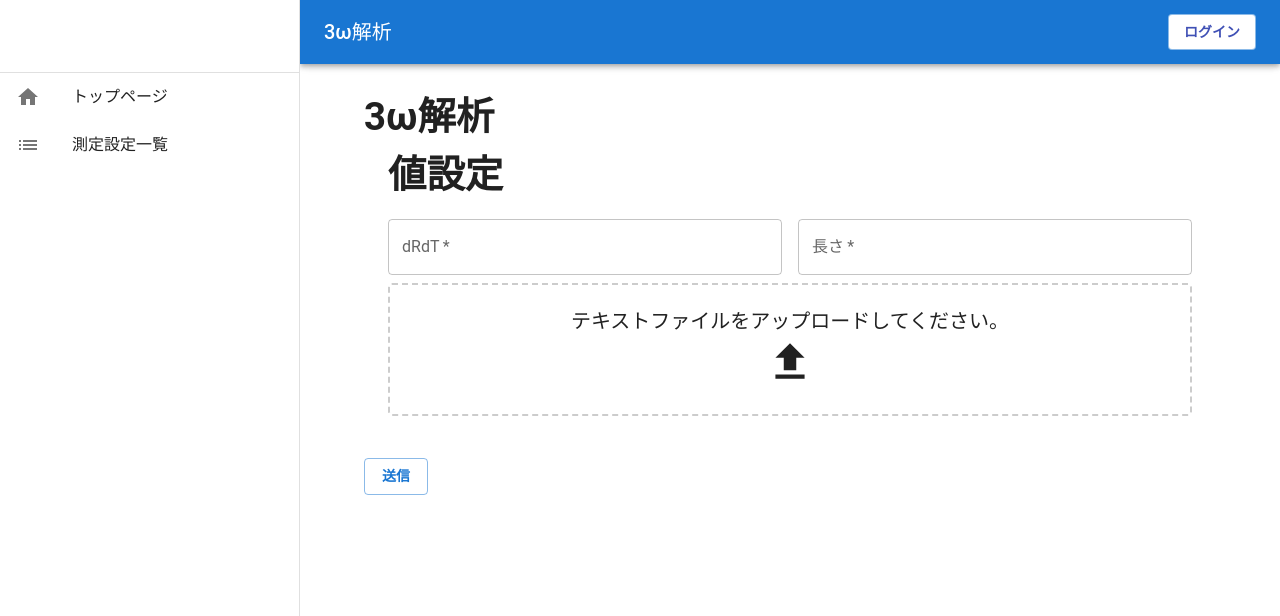
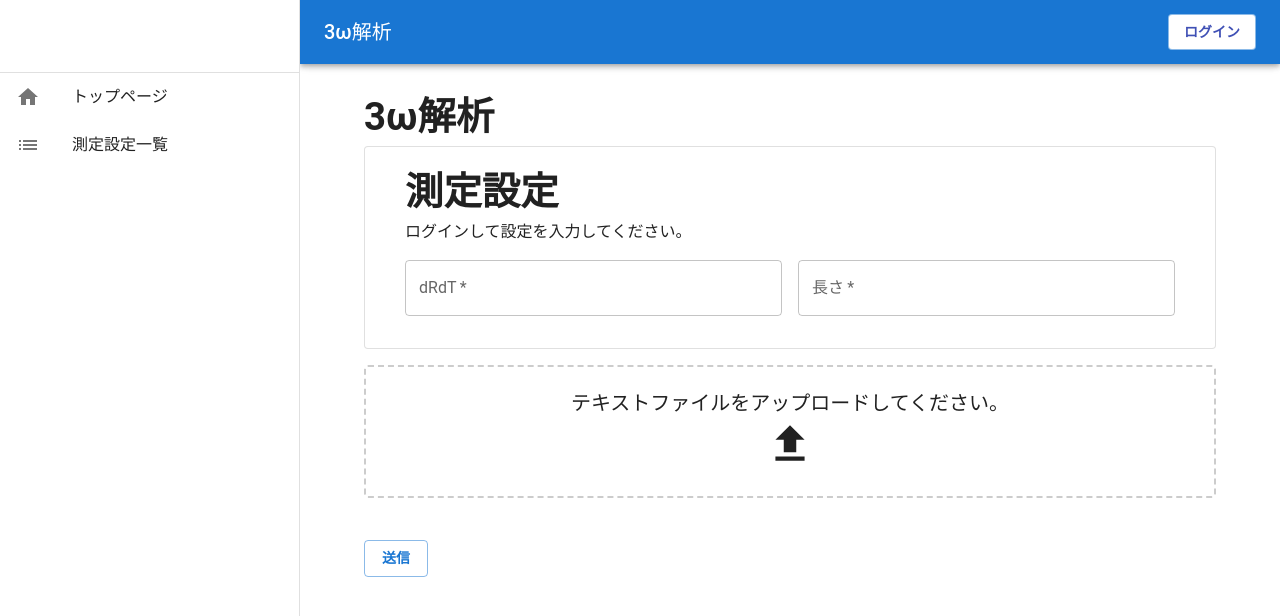
Before and after one commit to koo-arch/three-omega-analysis, a React (Create React App) app in the folder frontend/: page / in a window 1280 px wide. Shown: the top 616 px of the page. Built offline with nearby package versions, Linux system fonts and the light colour scheme.

Commit message:
Update ValueSetting area

```diff
--- a/frontend/src/features/analysis/analysis.tsx
+++ b/frontend/src/features/analysis/analysis.tsx
@@ -9,7 +9,7 @@ import GraphField from '../graph/graphField';
 import urls from '../../api/urls';
 import { downloadCSV, parseBlobToJson } from '../../utils/blob';
 import { useErrorMessage } from '../../hooks/utils/errorHandler';
-import { Button } from '@mui/material';
+import { Button, Card, CardContent } from '@mui/material';
 
 
 export interface SelectedPoints {
@@ -71,14 +71,20 @@ const Analysis : React.FC = () => {
 
     return (
         <div>
-            <Configuration />
-            <form onSubmit={handleSubmit(onSubmit)}>
-                <FormProvider {...method}>
-                    <ValueSetting />
-                    <GraphField />
-                </FormProvider>
-                <Button variant='outlined' type="submit">送信</Button>
-            </form>
+            <Card variant='outlined' sx={{ mb: 2 }}>
+                <CardContent>
+                    <Configuration />
+                    <form id="analysis-form" onSubmit={handleSubmit(onSubmit)}>
+                        <FormProvider {...method}>
+                            <ValueSetting />
+                        </FormProvider>
+                    </form>
+                </CardContent>
+            </Card>
+            <FormProvider {...method}>
+                <GraphField />
+            </FormProvider>
+            <Button variant='outlined' form="analysis-form" type="submit">送信</Button>
         </div>
     )
 }
--- a/frontend/src/features/graph/uploadText.tsx
+++ b/frontend/src/features/graph/uploadText.tsx
@@ -6,7 +6,7 @@ import { setUploadedData } from '../../redux/slices/uploadedDataSlice';
 import { useNavigate } from 'react-router-dom';
 import urls from '../../api/urls';
 import { useDropzone, DropzoneRootProps } from 'react-dropzone';
-import { Box, Container, Typography } from '@mui/material';
+import { Box, Typography } from '@mui/material';
 import FileUploadIcon from '@mui/icons-material/FileUpload';
 import ErrorIcon from '@mui/icons-material/Error';
 
@@ -96,7 +96,7 @@ const UploadText: React.FC = () => {
 
     return (
         <Box>
-            <Container component={"main"} maxWidth="md">
+            <div>
                 <Box {...getRootProps({ style: dropzoneStyles })} sx={{ mb: 2 }}>
                     <input {...getInputProps()} />
                     <Typography component={"h1"} variant='h6'>
@@ -105,7 +105,7 @@ const UploadText: React.FC = () => {
                     <FileUploadIcon sx={{ fontSize: 50 }} />
                 </Box>
                 {fileRejectionItems}
-            </Container>
+            </div>
         </Box>
     );
 };
--- a/frontend/src/features/setting/configuration.tsx
+++ b/frontend/src/features/setting/configuration.tsx
@@ -10,7 +10,7 @@ const Configuration: React.FC = () => {
         <Container>
             <Grid container>
                 <Grid item xs>
-                    <Typography variant='h3'>値設定</Typography>
+                    <Typography variant='h3'>測定設定</Typography>
                 </Grid>
                 {isAuthenticated &&
                     <Grid>
@@ -18,6 +18,10 @@ const Configuration: React.FC = () => {
                     </Grid>
                 }
             </Grid>
+            {isAuthenticated ?
+                <Typography>設定を入力するか選択してください。</Typography> :
+                <Typography>ログインして設定を入力してください。</Typography>
+            }
         </Container>
     )
 }
```
